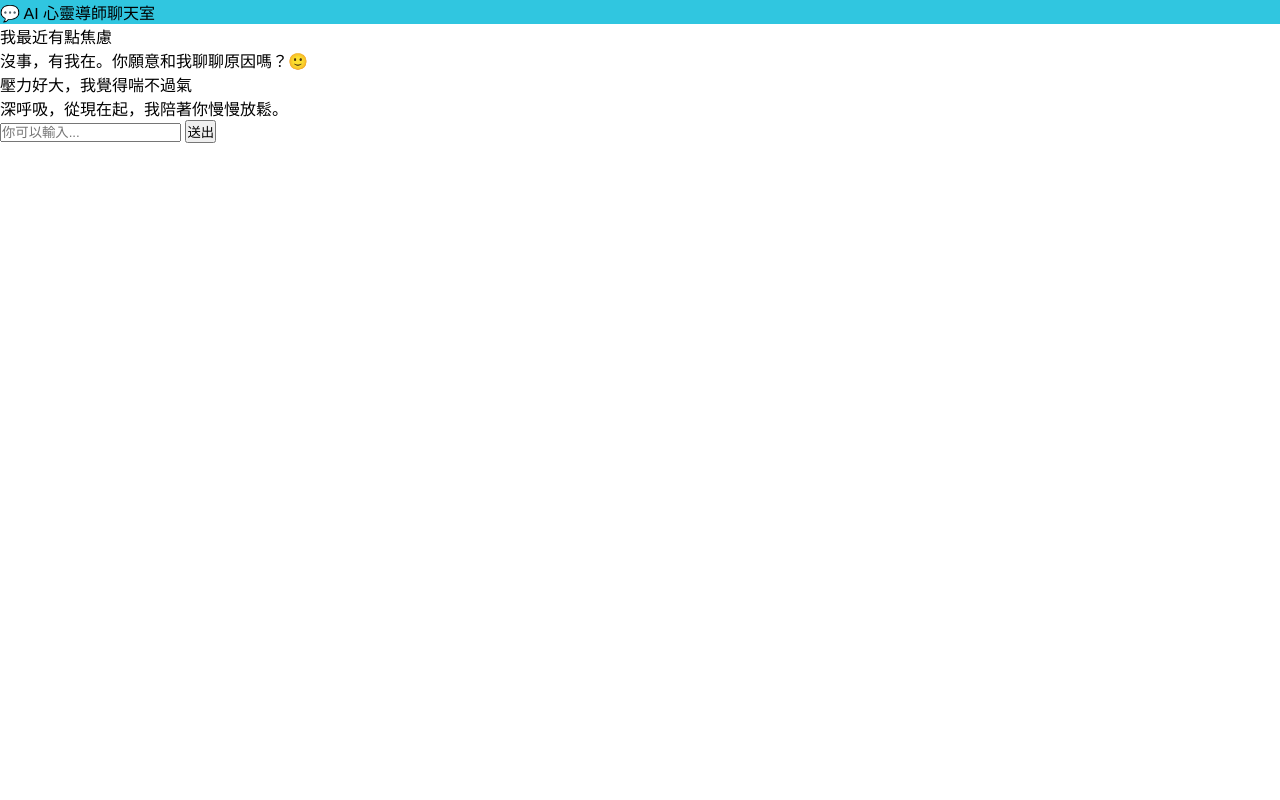
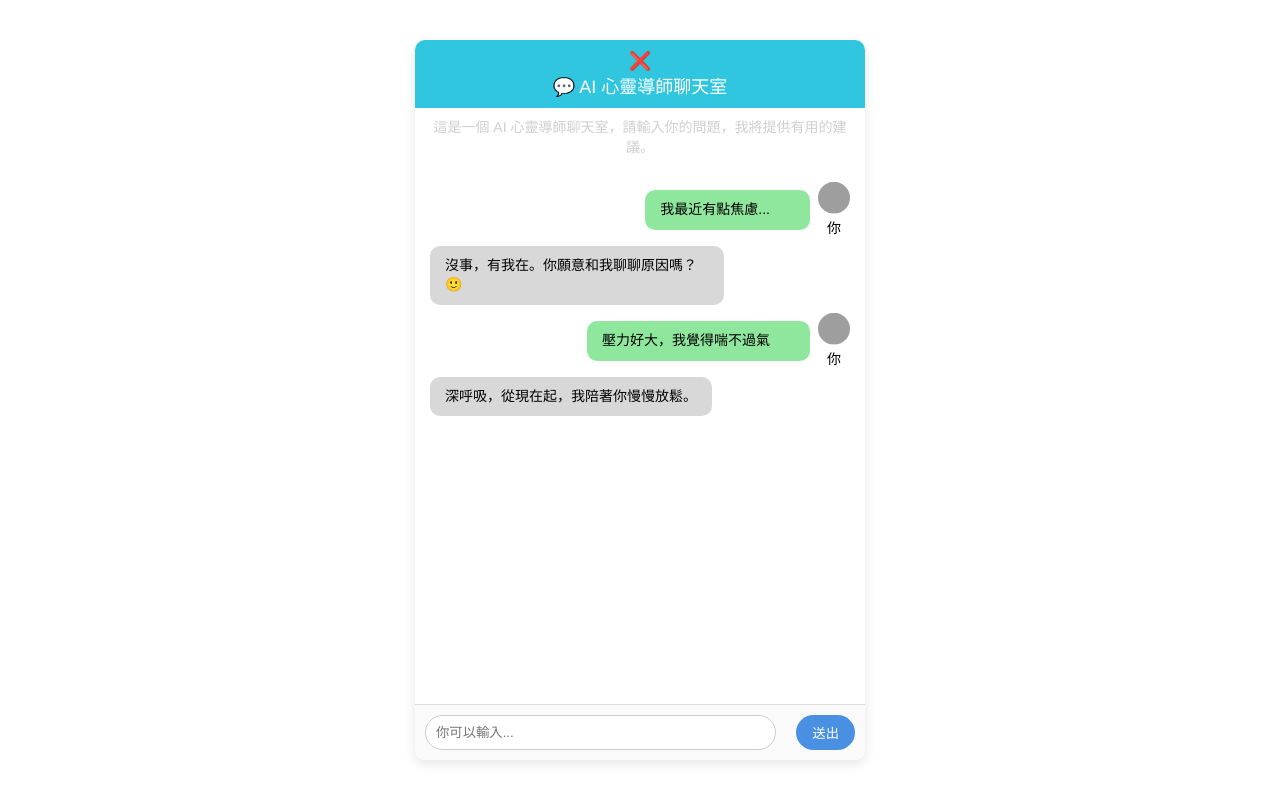
Before and after one commit to pk17443289/RWD--------_--, a plain HTML site: page 自學/0_1 is me doing.html in a window 1280 px wide. Drawn offline with Linux system fonts and the light colour scheme; grey boxes are pictures that could not be loaded.

Commit message:
自學0420

```diff
--- a/自學/0_1 is me doing.html
+++ b/自學/0_1 is me doing.html
@@ -5,39 +5,52 @@
     <meta charset="UTF-8">
     <meta name="viewport" content="width=device-width, initial-scale=1.0">
     <title>Document</title>
-    <style>
-        * {
-            box-sizing: border-box;
-            margin: 0;
-            padding: 0;
-            font-family: "Helvetica Neue", sans-serif;
-        }
-        .chat-container {
-            background-color: rgb(255, 255, 255);
-
-        }
-        .chat-header {
-            background-color: rgb(48, 198, 224);
-        }
-    </style>
 </head>
 
 <body>
+    <link rel="stylesheet" href="my-text.css">
     <div class="chat-container">
-        <div class="chat-messages">
-            <div class="chat-header">💬 AI 心靈導師聊天室</div>
-            <div class="chat-user">我最近有點焦慮</div>
-            <div class="chat-ai">沒事，有我在。你願意和我聊聊原因嗎？🙂</div>
-            <div class="chat-user">壓力好大，我覺得喘不過氣</divc>
-            <div class="chat-ai">深呼吸，從現在起，我陪著你慢慢放鬆。</div>
+        <div class="chat-header">
+            <p>❌</p>
+            <p>💬 AI 心靈導師聊天室</p>
+
         </div>
 
-        <div>
-            <input type="text" placeholder="你可以輸入..." />
-            <button>送出</button>
+        <div class="textspan">
+            <p>這是一個 AI 心靈導師聊天室，請輸入你的問題，我將提供有用的建議。</p>
+        </div>
+        <div class="chat-messages">
+
+            <div class="messages user">
+                <div>
+                    <p>我最近有點焦慮...</p>
+                </div>
+                <div class="user-info">
+                    <img src="./me.jpg" class="avatar" alt="你">
+                    <span>你</span>
+                </div>
+            </div>
+            <div class="messages ai">沒事，有我在。你願意和我聊聊原因嗎？🙂</div>
+            <div class="messages user">
+                <div>
+                    <p>壓力好大，我覺得喘不過氣</p>
+                </div>
+                <div class="user-info">
+                    <img src="./me.jpg" class="avatar" alt="你">
+                    <span>你</span>
+                </div>
+            </div>
+            <div class="messages ai">深呼吸，從現在起，我陪著你慢慢放鬆。</div>
         </div>
 
+        <div class="chat-input">
+            <input type="text" id="user-input" placeholder="你可以輸入..." />
+            <button id="send-button">送出</button>
         </div>
+    </div>
+
+    <script src="myText.js"></script>
+
 </body>
 
 </html>
--- /dev/null
+++ b/自學/my-text.css
@@ -0,0 +1,142 @@
+* {
+    box-sizing: border-box;
+    margin: 0;
+    padding: 0;
+    font-family: "Helvetica Neue", sans-serif;
+}
+
+body {
+    background-color: rgb(255, 255, 255);
+    display: flex;
+    justify-content: center;
+    align-items: center;
+    height: 100vh;
+}
+
+.chat-container {
+    width: 100%;
+    max-width: 450px;
+    height: 90vh;
+    background-color: #fff;
+    border-radius: 10px;
+    display: flex;
+    flex-direction: column;
+    box-shadow: 0 4px 12px rgba(0, 0, 0, 0.1);
+    overflow: hidden;
+}
+
+.chat-header {
+    background-color: rgb(48, 198, 224);
+    color: #fff;
+    padding: 10px;
+    font-size: 18px;
+    text-align: center;
+    display: flex;
+    flex-direction: column;
+}
+
+.textspan {
+    padding: 10px;
+    text-align: center;
+    font-size: 14px;
+    line-height: 1.4;
+    color: #cfcfcf;
+}
+
+.chat-messages {
+    flex: 1;
+    padding: 15px;
+    overflow-y: auto;
+    display: flex;
+    flex-direction: column;
+}
+
+.messages {
+    margin: 8px 0;
+    padding: 10px 15px;
+    border-radius: 10px;
+    font-size: 14px;
+    line-height: 1.4;
+    max-width: 70%;
+}
+
+.user {
+    display: flex;
+    align-self: flex-end;
+    background-color: #8fe69d;
+    position: relative;
+    padding-right: 40px;
+    margin-right: 40px;
+}
+
+.user > div {
+    order: 1;
+}
+
+.user-info {
+    position: absolute;
+    right: -40px;
+    top: 50%;
+    transform: translateY(-50%);
+    display: flex;
+    flex-direction: column;
+    align-items: center;
+}
+
+.avatar {
+    width: 32px;
+    height: 32px;
+    border-radius: 50%;
+    object-fit: cover;
+}
+
+.user-info span {
+    margin-top: 5px;
+    font-weight: 12px;
+}
+
+.ai {
+    background-color: #d8d8d8;
+    text-align: left;
+    align-self: flex-start;
+}
+
+.chat-input {
+    display: flex;
+    border-top: 1px solid #ddd;
+    padding: 10px;
+    background-color: #fafafa;
+}
+
+.avatar {
+    width: 32px;
+    height: 32px;
+    border-radius: 50%;
+    object-fit: cover;
+}
+
+.chat-input input {
+    flex: 1;
+    padding: 8px 10px;
+    border: 1px solid #ccc;
+    border-radius: 20px;
+    outline: none;
+    margin-right: 20px;
+}
+
+.chat-input button {
+    padding: 8px 16px;
+    background-color: #4A90E2;
+    color: white;
+    border: none;
+    border-radius: 20px;
+    cursor: pointer;
+}
+
+/* 手機版優化 */
+@media (max-width: 500px) {
+    .chat-container {
+        height: 100vh;
+        border-radius: 0;
+    }
+}
--- /dev/null
+++ b/自學/myText.js
@@ -0,0 +1,27 @@
+    const input = document.getElementById("user-input");
+    const sendBtn = document.getElementById("send-button");
+    const chatMessages = document.querySelector(".chat-messages");
+
+sendBtn.addEventListener("click", () => {
+    const text = input.value.trim();
+    if (text !== "") {
+        // 建立新的訊息 div
+        const userMessage = document.createElement("div");
+    userMessage.classList.add("messages", "user");
+    userMessage.innerText = text;
+
+    chatMessages.appendChild(userMessage);
+    chatMessages.scrollTop = chatMessages.scrollHeight; // 滾到最底
+    input.value = ""; // 清空輸入框
+
+        // 假裝 AI 回覆（這裡是靜態的）
+        setTimeout(() => {
+            const aiMessage = document.createElement("div");
+    aiMessage.classList.add("messages", "ai");
+    aiMessage.innerText = "我知道了，你可以放鬆一下";
+
+    chatMessages.appendChild(aiMessage);
+    chatMessages.scrollTop = chatMessages.scrollHeight;
+        }, 1000);
+    }
+});
```
Also changed, not shown: 2 other files.
